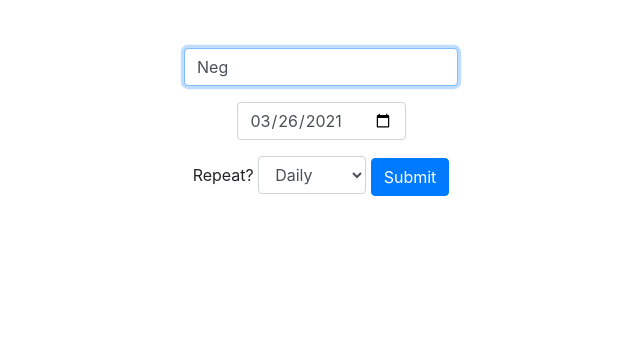
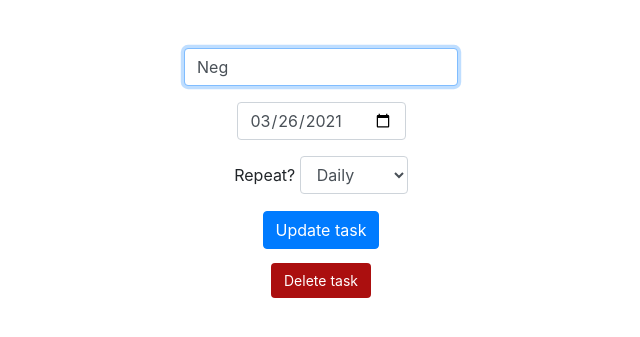
Before and after one commit to p-mckenzie/checklist_web_app, a Flask app: page /edit/1 in a window 1280 px wide. Shown: the part 66-403 px from the top of the page, without its empty margins (319-959 px from the left). Run offline with Flask 2, Linux system fonts and the light colour scheme; the visitor is signed in with stand-in values (Sample User, id 1); data comes from the database, SQL or seed files in the repository; parts of the project's set-up code (start-up, migrations or seed data) failed here and were passed over; some libraries are stand-ins or nearby versions.

Commit message:
delete tasks functionality

```diff
--- a/app.py
+++ b/app.py
@@ -117,46 +117,60 @@ def index():
 
         return render_template('index.html', data=data)#, finished=finished)
     else:
-        return render_template('register.html')
+        return render_template('login.html')
 
-@app.route("/edit/<task_id>", methods=['GET', 'POST'])
+@app.route("/edit/<task_id>", methods=['GET', 'POST', 'DELETE'])
 def edit(task_id):
     '''form to create a new task
     '''
+    if 'user_id' not in session:
+        return redirect('/')
+
     if request.method == "POST":
-        # update current task with new values
+        if 'delete' in request.form:
+            # remove the task from the DB
+            db = get_db()
+            cur = db.cursor()
+
+            cur.execute('''DELETE from tasks where user_id = ? and id=?;''',
+                        [session['user_id'], task_id])
+            db.commit()
+            return redirect('/')
+        else:
+            # update current task with new values
+            db = get_db()
+            cur = db.cursor()
+
+            cur.execute('''UPDATE tasks
+                            set title=?,
+                                date=?,
+                                freq=?
+                            where user_id=? and id=?;''',
+                        [request.form.get("title"), request.form.get("date"), request.form.get("dropdown"),
+                                session['user_id'], task_id])
+            db.commit()
+            return redirect('/')
+
+    else:
         db = get_db()
         cur = db.cursor()
 
-        cur.execute('''UPDATE tasks
-                        set title=?,
-                            date=?,
-                            freq=?
-                        where user_id=? and id=?;''',
-                    [request.form.get("title"), request.form.get("date"), request.form.get("dropdown"),
-                            session['user_id'], task_id])
-        db.commit()
-        return redirect('/')
-    else:
-        if 'user_id' in session:
-            db = get_db()
-            cur = db.cursor()
+        # make sure current task & user_id are valid
+        try:
+            row = dict(cur.execute('''select *
+                            from tasks
+                            where user_id=? and id=?;''',
+                [session['user_id'], task_id]).fetchall()[0])
+        except IndexError:
+            return redirect('/')
 
-            # make sure current task & user_id are valid
-            try:
-                row = dict(cur.execute('''select *
-                                from tasks
-                                where user_id=? and id=?;''',
-                    [session['user_id'], task_id]).fetchall()[0])
-            except IndexError:
-                return redirect('/')
-                #2021-02-22'
-            return render_template('edit.html', task_id=task_id, title=row['title'], due_date=row['date'], repeat=row['freq'])
+        return render_template('edit.html', task_id=task_id, title=row['title'], due_date=row['date'], repeat=row['freq'])
 
 @app.route("/new", methods=["GET", "POST"])
 def new():
     '''form to create a new task
     '''
+
     if request.method == "POST":
 
         # add data to database
--- a/static/styles.css
+++ b/static/styles.css
@@ -28,3 +28,11 @@ summary {
     margin-bottom: 1em;
     font-size: 1.1em;
 }
+.btn {
+    margin-top:1em;
+    color:white;
+}
+.btn-delete {
+    background-color:#ab0f0f;
+    font-size:14px;
+}
--- a/templates/edit.html
+++ b/templates/edit.html
@@ -20,6 +20,12 @@
                <option value = "3"{% if repeat==3 %} selected="selected"{% endif %}>Monthly</option>
                <option value = "4"{% if repeat==4 %} selected="selected"{% endif %}>Yearly</option>
              </select>
-        <button class="btn btn-primary" type="submit">Submit</button>
+
+        <div>
+            <button class="btn btn-primary" type="submit">Update task</button>
+        </div>
+        <div>
+            <button class="btn btn-delete" name="delete" type="submit">Delete task</button>
+        </div>
     </form>
 {% endblock %}
```
Also changed, not shown: README.md.
